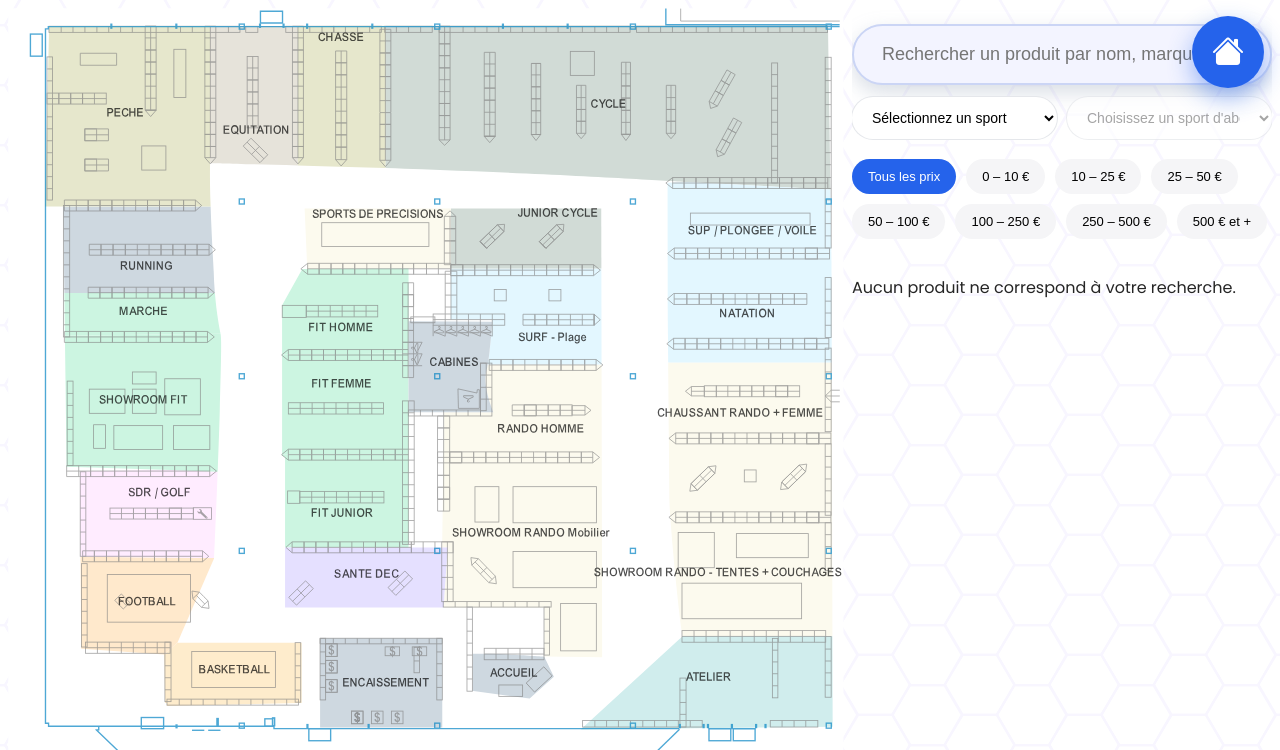
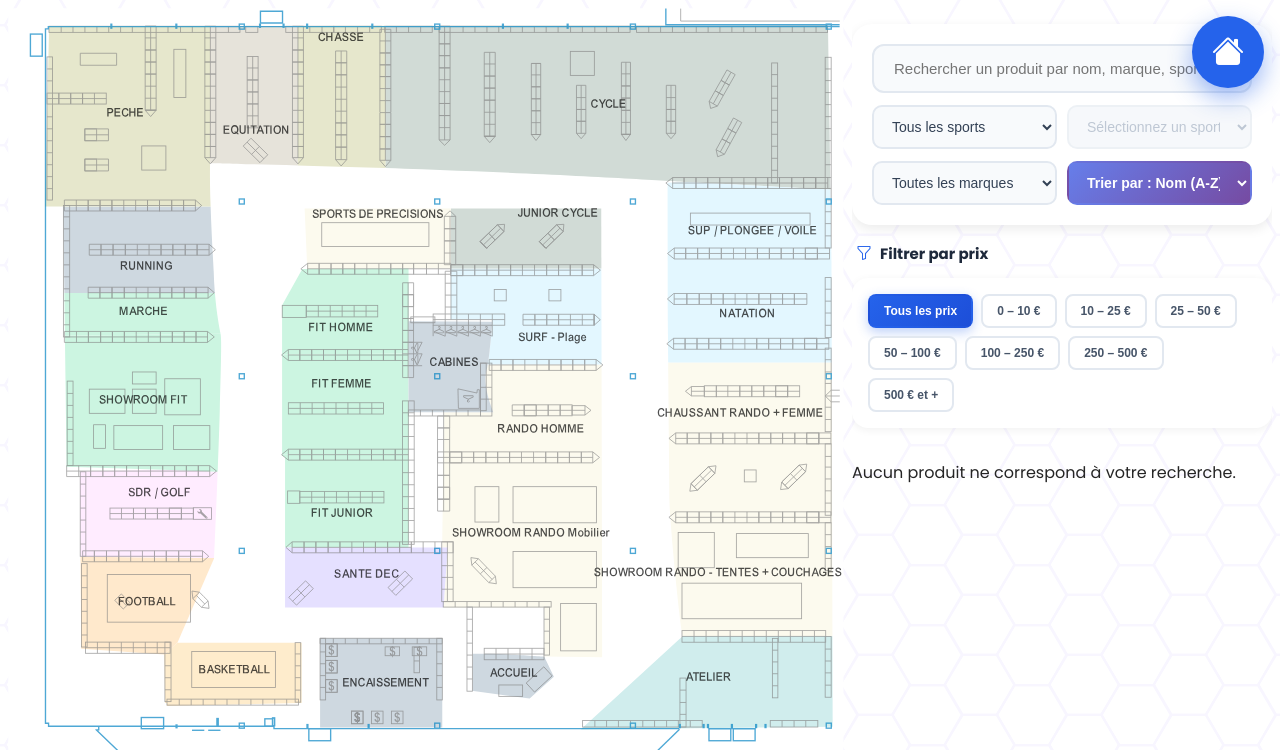
Before and after one commit to assiabnr/liasec_hub, a Django app: page /chatbot/localisation/ in a window 1280 px wide. Shown: the top 750 px of the page. Run offline with Django 5.2, Linux system fonts and the light colour scheme; data that the repository does not hold is empty; parts of the project's set-up code (start-up, migrations or seed data) failed here and were passed over.

Commit message:
update home

```diff
--- a/dashboard/templates/dashboard/dashboard_home.html
+++ b/dashboard/templates/dashboard/dashboard_home.html
@@ -293,7 +293,7 @@
 
                     <!-- Intention -->
                     <div class="flex-grow-1">
-                      <span class="badge bg-primary bg-opacity-10 text-primary" style="font-size: 0.95rem; padding: 0.5rem 1rem;">
+                      <span class="badge bg-primary bg-opacity-10 text-dark" style="font-size: 0.95rem; padding: 0.5rem 1rem;">
                         {{ intent.intent }}
                         <i class="bi bi-arrow-right small ms-2"></i>
                       </span>
@@ -301,7 +301,7 @@
 
                     <!-- Compteur -->
                     <div class="text-end ms-3">
-                      <h4 class="mb-0 fw-bold text-primary">{{ intent.count|intcomma }}</h4>
+                      <h4 class="mb-0 fw-bold text-dark">{{ intent.count|intcomma }}</h4>
                       <small class="text-muted">interactions</small>
                     </div>
                   </div>
--- a/localisation_produits/templates/localisation_produits/home.html
+++ b/localisation_produits/templates/localisation_produits/home.html
@@ -40,7 +40,7 @@
 
       <!-- Colonne droite : recherche + produits -->
       <section class="loc-right-panel">
-        <!-- Barre de recherche + filtres texte/sport/catégorie -->
+        <!-- Barre de recherche + filtres -->
         <form id="loc-search-form" method="get" class="loc-search-bar">
           <input
             type="text"
@@ -50,13 +50,16 @@
             value="{{ query }}"
           />
 
+          <!-- Filtres principaux -->
           <div class="loc-filters-row">
             <select
               name="sport"
               class="loc-select"
               onchange="this.form.submit();"
             >
-              <option value="">Sélectionnez un sport</option>
+              <option value="">
+                <i class="bi bi-trophy"></i> Tous les sports
+              </option>
               {% for s in sports %}
                 <option value="{{ s }}" {% if selected_sport == s %}selected{% endif %}>
                   {{ s }}
@@ -74,7 +77,7 @@
                 {% if selected_sport %}
                   Toutes les catégories
                 {% else %}
-                  Choisissez un sport d'abord
+                  Sélectionnez un sport
                 {% endif %}
               </option>
               {% if selected_sport %}
@@ -86,7 +89,63 @@
               {% endif %}
             </select>
           </div>
+
+          <!-- Filtres secondaires: Marque + Tri -->
+          <div class="loc-filters-row">
+            <select
+              name="brand"
+              class="loc-select"
+              onchange="this.form.submit();"
+            >
+              <option value="">Toutes les marques</option>
+              {% for b in brands %}
+                <option value="{{ b }}" {% if selected_brand == b %}selected{% endif %}>
+                  {{ b }}
+                </option>
+              {% endfor %}
+            </select>
+
+            <select
+              name="sort"
+              class="loc-select loc-select-sort"
+              onchange="this.form.submit();"
+            >
+              <option value="" {% if not selected_sort %}selected{% endif %}>
+                Trier par : Nom (A-Z)
+              </option>
+              <option value="name_desc" {% if selected_sort == 'name_desc' %}selected{% endif %}>
+                Nom (Z-A)
+              </option>
+              <option value="price_asc" {% if selected_sort == 'price_asc' %}selected{% endif %}>
+                Prix croissant
+              </option>
+              <option value="price_desc" {% if selected_sort == 'price_desc' %}selected{% endif %}>
+                Prix décroissant
+              </option>
+            </select>
+          </div>
+
+          <!-- Bouton reset des filtres -->
+          {% if query or selected_sport or selected_category or selected_brand or price_key or selected_sort %}
+            <a href="/chatbot/localisation/" class="loc-reset-btn">
+              <i class="bi bi-x-circle"></i>
+              Réinitialiser les filtres
+            </a>
+          {% endif %}
         </form>
+
+        <!-- En-tête filtres prix avec compteur de résultats -->
+        <div class="loc-results-header">
+          <h3 class="loc-results-title">
+            <i class="bi bi-funnel"></i>
+            Filtrer par prix
+          </h3>
+          {% if page_obj %}
+            <span class="loc-results-count">
+              {{ page_obj.paginator.count }} résultat{{ page_obj.paginator.count|pluralize }}
+            </span>
+          {% endif %}
+        </div>
 
         <!-- Filtres prix -->
         <div class="loc-price-filters">
@@ -225,7 +284,7 @@
           <nav class="loc-pagination" aria-label="Pagination produits">
             {% if page_obj.number > 1 %}
               <a
-                href="?{% if query %}q={{ query|urlencode }}&{% endif %}{% if price_key %}price={{ price_key }}&{% endif %}{% if selected_sport %}sport={{ selected_sport|urlencode }}&{% endif %}{% if selected_category %}category={{ selected_category|urlencode }}&{% endif %}page=1"
+                href="?{% if query %}q={{ query|urlencode }}&{% endif %}{% if price_key %}price={{ price_key }}&{% endif %}{% if selected_sport %}sport={{ selected_sport|urlencode }}&{% endif %}{% if selected_category %}category={{ selected_category|urlencode }}&{% endif %}{% if selected_brand %}brand={{ selected_brand|urlencode }}&{% endif %}{% if selected_sort %}sort={{ selected_sort }}&{% endif %}page=1"
                 class="loc-page-btn"
               >&laquo;&laquo;</a>
             {% else %}
@@ -240,7 +299,7 @@
                   <span class="loc-page-btn active">{{ item }}</span>
                 {% else %}
                   <a
-                    href="?{% if query %}q={{ query|urlencode }}&{% endif %}{% if price_key %}price={{ price_key }}&{% endif %}{% if selected_sport %}sport={{ selected_sport|urlencode }}&{% endif %}{% if selected_category %}category={{ selected_category|urlencode }}&{% endif %}page={{ item }}"
+                    href="?{% if query %}q={{ query|urlencode }}&{% endif %}{% if price_key %}price={{ price_key }}&{% endif %}{% if selected_sport %}sport={{ selected_sport|urlencode }}&{% endif %}{% if selected_category %}category={{ selected_category|urlencode }}&{% endif %}{% if selected_brand %}brand={{ selected_brand|urlencode }}&{% endif %}{% if selected_sort %}sort={{ selected_sort }}&{% endif %}page={{ item }}"
                     class="loc-page-btn"
                   >{{ item }}</a>
                 {% endif %}
@@ -249,7 +308,7 @@
 
             {% if page_obj.number < page_obj.paginator.num_pages %}
               <a
-                href="?{% if query %}q={{ query|urlencode }}&{% endif %}{% if price_key %}price={{ price_key }}&{% endif %}{% if selected_sport %}sport={{ selected_sport|urlencode }}&{% endif %}{% if selected_category %}category={{ selected_category|urlencode }}&{% endif %}page={{ page_obj.paginator.num_pages }}"
+                href="?{% if query %}q={{ query|urlencode }}&{% endif %}{% if price_key %}price={{ price_key }}&{% endif %}{% if selected_sport %}sport={{ selected_sport|urlencode }}&{% endif %}{% if selected_category %}category={{ selected_category|urlencode }}&{% endif %}{% if selected_brand %}brand={{ selected_brand|urlencode }}&{% endif %}{% if selected_sort %}sort={{ selected_sort }}&{% endif %}page={{ page_obj.paginator.num_pages }}"
                 class="loc-page-btn"
               >&raquo;&raquo;</a>
             {% else %}
@@ -355,20 +414,31 @@
 
       .loc-search-bar {
         margin-top: 16px;
-        margin-bottom: 20px;
+        margin-bottom: 16px;
         flex-shrink: 0;
+        background: #ffffff;
+        padding: 20px;
+        border-radius: 20px;
+        box-shadow: 0 4px 12px rgba(0, 0, 0, 0.08);
       }
 
       .loc-search-input {
         width: 100%;
         box-sizing: border-box;
-        border-radius: 999px;
-        border: 2px solid #cbd5f5;
-        padding: 18px 28px;
-        background: #f3f4ff;
-        font-size: 18px;
+        border-radius: 12px;
+        border: 2px solid #e2e8f0;
+        padding: 14px 20px;
+        background: #f8fafc;
+        font-size: 15px;
         font-weight: 500;
-        box-shadow: 0 8px 20px rgba(148, 163, 184, 0.35);
+        transition: all 0.2s ease;
+      }
+
+      .loc-search-input:focus {
+        outline: none;
+        border-color: #2563eb;
+        background: #ffffff;
+        box-shadow: 0 0 0 3px rgba(37, 99, 235, 0.1);
       }
 
       .loc-filters-row {
@@ -382,39 +452,154 @@
         min-width: 0;
         box-sizing: border-box;
         max-width: 100%;
-        border-radius: 999px;
-        border: none;
-        padding: 12px 16px;
+        border-radius: 10px;
+        border: 2px solid #e2e8f0;
+        padding: 11px 14px;
+        background: #f8fafc;
+        font-size: 14px;
+        font-weight: 500;
+        outline: none;
+        cursor: pointer;
+        transition: all 0.2s ease;
+        color: #334155;
+      }
+
+      .loc-select:hover {
+        border-color: #cbd5e1;
         background: #ffffff;
-        box-shadow: 0 0 0 1px #e5e7eb;
-        font-size: 14px;
-        outline: none;
       }
 
       .loc-select:focus {
-        box-shadow: 0 0 0 2px #2563eb33;
+        border-color: #2563eb;
+        background: #ffffff;
+        box-shadow: 0 0 0 3px rgba(37, 99, 235, 0.1);
+      }
+
+      .loc-select:disabled {
+        background: #f1f5f9;
+        color: #94a3b8;
+        cursor: not-allowed;
+        opacity: 0.6;
+      }
+
+      .loc-select-sort {
+        background: linear-gradient(135deg, #667eea 0%, #764ba2 100%);
+        color: #ffffff;
+        border-color: transparent;
+        font-weight: 600;
+      }
+
+      .loc-select-sort:hover {
+        box-shadow: 0 4px 12px rgba(102, 126, 234, 0.4);
+        transform: translateY(-1px);
+      }
+
+      .loc-select-sort:focus {
+        box-shadow: 0 0 0 3px rgba(102, 126, 234, 0.3);
+      }
+
+      .loc-select-sort option {
+        background: #ffffff;
+        color: #1e293b;
+        font-weight: 500;
+        padding: 10px;
+      }
+
+      .loc-reset-btn {
+        display: inline-flex;
+        align-items: center;
+        gap: 8px;
+        padding: 10px 18px;
+        margin-top: 12px;
+        border-radius: 10px;
+        background: #fee2e2;
+        color: #dc2626;
+        font-size: 14px;
+        font-weight: 600;
+        text-decoration: none;
+        transition: all 0.2s ease;
+        border: 2px solid #fecaca;
+      }
+
+      .loc-reset-btn:hover {
+        background: #fecaca;
+        border-color: #fca5a5;
+        transform: translateY(-1px);
+        box-shadow: 0 4px 12px rgba(220, 38, 38, 0.2);
+      }
+
+      .loc-reset-btn i {
+        font-size: 16px;
+      }
+
+      .loc-results-header {
+        display: flex;
+        justify-content: space-between;
+        align-items: center;
+        margin-bottom: 12px;
+        padding: 0 4px;
+      }
+
+      .loc-results-title {
+        font-size: 15px;
+        font-weight: 700;
+        color: #1e293b;
+        margin: 0;
+        display: flex;
+        align-items: center;
+        gap: 8px;
+      }
+
+      .loc-results-title i {
+        color: #2563eb;
+        font-size: 16px;
+      }
+
+      .loc-results-count {
+        font-size: 13px;
+        font-weight: 600;
+        color: #64748b;
+        background: #f1f5f9;
+        padding: 6px 12px;
+        border-radius: 8px;
       }
 
       .loc-price-filters {
         display: flex;
         flex-wrap: wrap;
-        gap: 10px;
-        margin-bottom: 20px;
+        gap: 8px;
+        margin-bottom: 16px;
         flex-shrink: 0;
+        background: #ffffff;
+        padding: 16px;
+        border-radius: 16px;
+        box-shadow: 0 2px 8px rgba(0, 0, 0, 0.06);
       }
 
       .loc-price-pill {
-        border-radius: 999px;
-        border: none;
-        padding: 10px 16px;
-        font-size: 13px;
-        background: #f5f5f7;
+        border-radius: 8px;
+        border: 2px solid #e2e8f0;
+        padding: 8px 14px;
+        font-size: 12px;
+        font-weight: 600;
+        background: #ffffff;
+        color: #475569;
         cursor: pointer;
+        transition: all 0.2s ease;
+        white-space: nowrap;
+      }
+
+      .loc-price-pill:hover {
+        border-color: #cbd5e1;
+        background: #f8fafc;
+        transform: translateY(-1px);
       }
 
       .loc-price-pill.active {
-        background: #2563eb;
+        background: linear-gradient(135deg, #2563eb 0%, #1d4ed8 100%);
         color: #ffffff;
+        border-color: transparent;
+        box-shadow: 0 4px 12px rgba(37, 99, 235, 0.3);
       }
 
       .loc-products-list {
--- a/localisation_produits/views.py
+++ b/localisation_produits/views.py
@@ -54,9 +54,11 @@ def home(request):
     price_key = (request.GET.get("price") or "").strip()
     sport_filter = (request.GET.get("sport") or "").strip()
     category_filter = (request.GET.get("category") or "").strip()
+    brand_filter = (request.GET.get("brand") or "").strip()
+    sort_by = (request.GET.get("sort") or "").strip()
     page_number = request.GET.get("page") or 1
 
-    products = Product.objects.all()
+    products = Product.objects.filter(available=True)
 
     # Recherche texte : nom, marque, sport, catégorie, référence
     if query:
@@ -77,6 +79,10 @@ def home(request):
         # si aucun sport, on ignore la catégorie
         category_filter = ""
 
+    # Filtre marque
+    if brand_filter:
+        products = products.filter(brand__iexact=brand_filter)
+
     # Filtre prix
     if price_key in PRICE_RANGES:
         min_p, max_p = PRICE_RANGES[price_key]
@@ -85,7 +91,16 @@ def home(request):
         if max_p is not None:
             products = products.filter(price__lte=max_p)
 
-    products = products.order_by("name")
+    # Tri
+    if sort_by == "price_asc":
+        products = products.order_by("price", "name")
+    elif sort_by == "price_desc":
+        products = products.order_by("-price", "name")
+    elif sort_by == "name_desc":
+        products = products.order_by("-name")
+    else:
+        # Par défaut : nom A-Z
+        products = products.order_by("name")
 
     paginator = Paginator(products, 5)
     page_obj = paginator.get_page(page_number)
@@ -118,7 +133,8 @@ def home(request):
 
     # sports disponibles
     sports = (
-        Product.objects.exclude(sport__isnull=True)
+        Product.objects.filter(available=True)
+        .exclude(sport__isnull=True)
         .exclude(sport__exact="")
         .values_list("sport", flat=True)
         .distinct()
@@ -128,7 +144,7 @@ def home(request):
     # catégories uniquement pour le sport sélectionné
     if sport_filter:
         categories = (
-            Product.objects.filter(sport__iexact=sport_filter)
+            Product.objects.filter(sport__iexact=sport_filter, available=True)
             .exclude(category__isnull=True)
             .exclude(category__exact="")
             .values_list("category", flat=True)
@@ -137,6 +153,16 @@ def home(request):
         )
     else:
         categories = []
+
+    # marques disponibles
+    brands = (
+        Product.objects.filter(available=True)
+        .exclude(brand__isnull=True)
+        .exclude(brand__exact="")
+        .values_list("brand", flat=True)
+        .distinct()
+        .order_by("brand")
+    )
 
     return render(
         request,
@@ -148,8 +174,11 @@ def home(request):
             "price_key": price_key,
             "sports": sports,
             "categories": categories,
+            "brands": brands,
             "selected_sport": sport_filter,
             "selected_category": category_filter,
+            "selected_brand": brand_filter,
+            "selected_sort": sort_by,
             "pagination_items": pagination_items,
         },
     )
```
